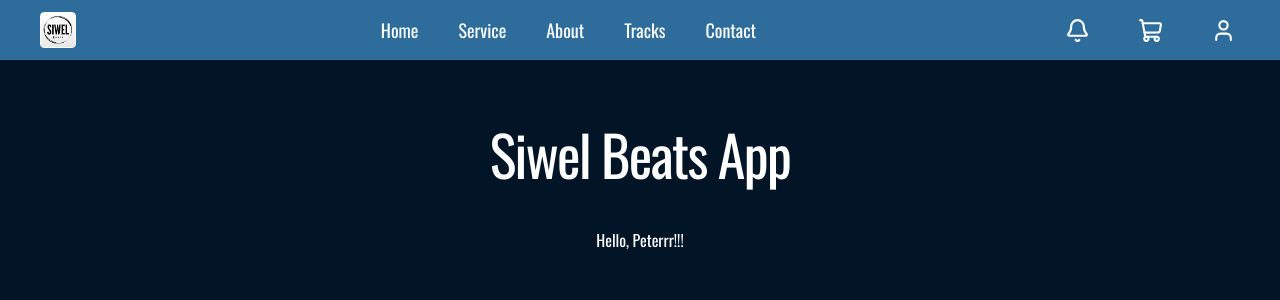
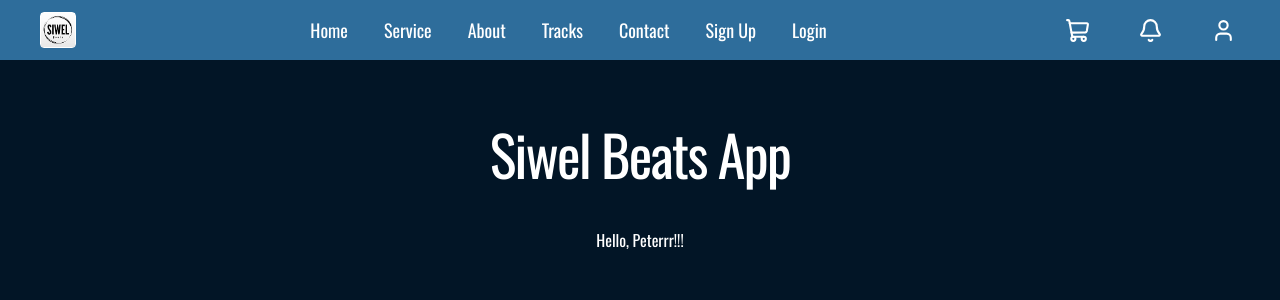
Before and after one commit to BulusHamnu/siwel-beat-ecommerce-application, a React (Vite) app in the folder front-end/: page / in a window 1280 px wide. Shown: the top 300 px of the page. Built offline with nearby package versions, Linux system fonts and the light colour scheme.

Commit message:
Feat: refactored header component and make it responsive.

```diff
--- a/front-end/package.json
+++ b/front-end/package.json
@@ -14,7 +14,7 @@
     "lucide-react": "^1.14.0",
     "react": "^19.2.5",
     "react-dom": "^19.2.5",
-    "react-router-dom": "^7.14.2",
+    "react-router-dom": "^7.15.0",
     "tailwindcss": "^4.2.4"
   },
   "devDependencies": {
--- a/front-end/src/components/header.tsx
+++ b/front-end/src/components/header.tsx
@@ -1,46 +1,68 @@
 import { User, Bell, ShoppingCart, Menu, X } from "lucide-react";
 import { useState } from "react";
+import { Link } from "react-router-dom";
+
+type To =
+  | string
+  | {
+      pathname?: string;
+      search?: string;
+    };
+
+function LinkItem({ text, to }: { text: string; to: To }) {
+  return (
+    <li className="cursor-pointer p-3 max-md:pl-7 md:p-1 w-full hover:bg-[#1c567e] transition-colors duration-300">
+      <Link to={to}>{text}</Link>
+    </li>
+  );
+}
 
 /* Header */
 function Header() {
   const [isOpen, setIsOpen] = useState(false);
+  const [isAutheticated] = useState(false);
 
   return (
-    <header className="h-15 bg-[#2E6D9B] flex flex-row flex-nowrap gap-3 p-4 md:px-10 items-center justify-between fixed top-0 w-full">
+    <header
+      className={`whitespace-nowrap h-15 bg-[#2E6D9B] flex flex-row flex-nowrap gap-3 p-4 md:px-6 lg:px-10 items-center justify-between fixed top-0 w-full`}
+    >
       <div className="logo h-9 w-9 border border-white rounded">
-        <img
-          className="w-full h-full"
-          src="public/logo.png"
-          alt="Siwel Beats Logo"
-        />
+        <img className="w-full h-full" src="logo.png" alt="Siwel Beats Logo" />
       </div>
       <nav
-        className={`${!isOpen ? "hidden" : ""} bg-[#2E6D9B] text-white fixed top-15 left-0 right-0 md:static md:block`}
+        className={`${isOpen ? "right-0 border-t border-b-white" : "-right-full"} bg-[#2E6D9B] text-white fixed top-15 max-md:h-full max-sm:w-[60vw] max-md:w-[40vw] md:w-fit md:static md:block transition-all duration-500 ease-in-out`}
       >
-        <ul className="flex flex-row flex-nowrap md:gap-8 text-md md:text-lg">
-          <li className="inline cursor-pointer p-3 md:p-1 w-full hover:bg-[#1c567e] transition-colors duration-300">
-            Home
-          </li>
-          <li className="cursor-pointer p-3 md:p-1 w-full hover:bg-[#1c567e] transition-colors duration-300">
-            Service
-          </li>
-          <li className="cursor-pointer p-3 md:p-1 w-full hover:bg-[#1c567e] transition-colors duration-300">
-            About
-          </li>
-          <li className="cursor-pointer p-3 md:p-1 w-full hover:bg-[#1c567e] transition-colors duration-300">
-            Tracks
-          </li>
-          <li className="cursor-pointer p-3 md:p-1 w-full hover:bg-[#1c567e] transition-colors duration-300">
-            Contact
-          </li>
+        <ul className="flex flex-col md:flex-row md:flex-nowrap md:gap-7 text-md md:text-lg text-left md:text-center">
+          <LinkItem text="Home" to="/" />
+          <LinkItem text="Service" to="/#service" />
+          <LinkItem text="About" to="/#about" />
+          <LinkItem text="Tracks" to="/#tracks" />
+          <LinkItem text="Contact" to="/#contact" />
+          {!isAutheticated ? (
+            <>
+              <LinkItem
+                text="Sign Up"
+                to={{ pathname: "/auth", search: "?action=signup" }}
+              />
+              <LinkItem
+                text="Login"
+                to={{ pathname: "/auth", search: "?action=login" }}
+              />
+            </>
+          ) : (
+            ""
+          )}
         </ul>
       </nav>
-      <div className="user-icons text-white flex flex-row flex-nowrap gap-5 lg:gap-10">
+      <div className="user-icons text-white flex flex-row flex-nowrap gap-4 lg:gap-10">
+        <Link
+          to="/carts"
+          className="cursor-pointer p-1 rounded hover:bg-[#1c567e] transition-colors duration-300"
+        >
+          <ShoppingCart size={25} />
+        </Link>
         <span className="cursor-pointer p-1 rounded hover:bg-[#1c567e] transition-colors duration-300">
           <Bell size={25} />
-        </span>
-        <span className="cursor-pointer p-1 rounded hover:bg-[#1c567e] transition-colors duration-300">
-          <ShoppingCart size={25} />
         </span>
         <span className="cursor-pointer p-1 rounded hover:bg-[#1c567e] transition-colors duration-300">
           <User size={25} />
```
Also changed, not shown: 2 other files (tests, documents, lock files or other folders).
